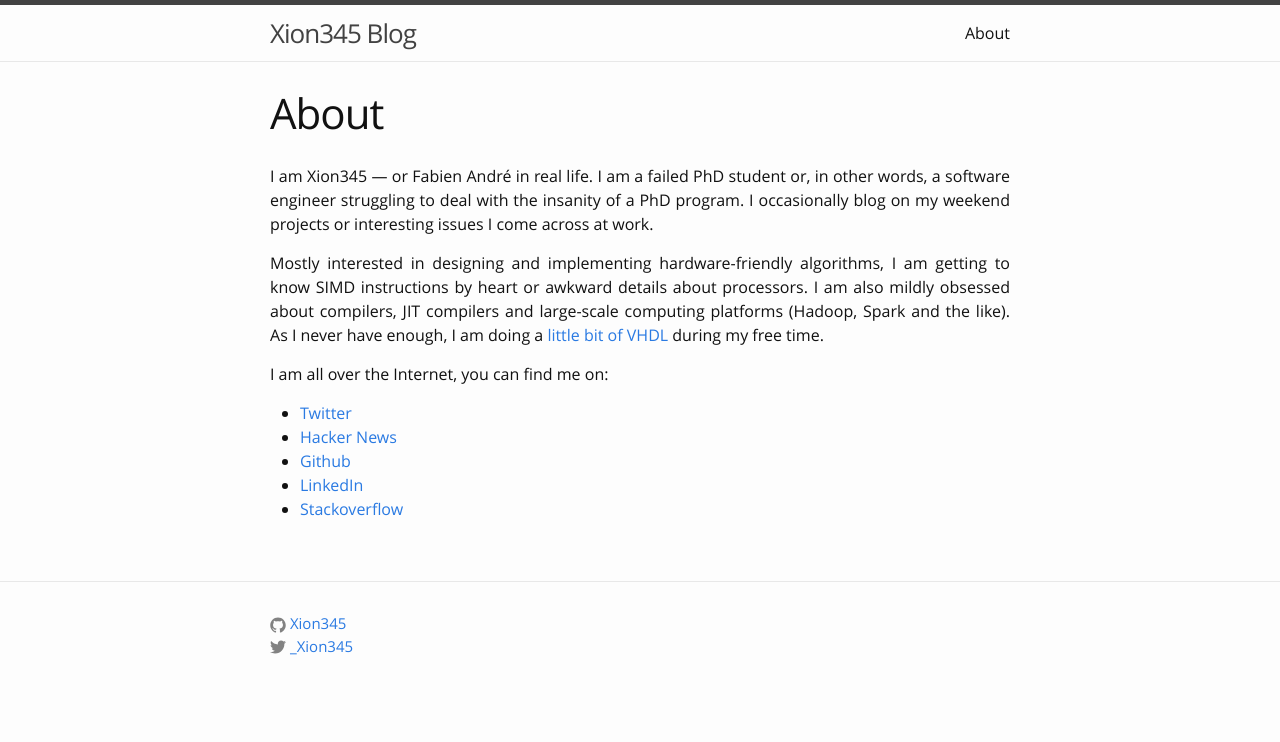
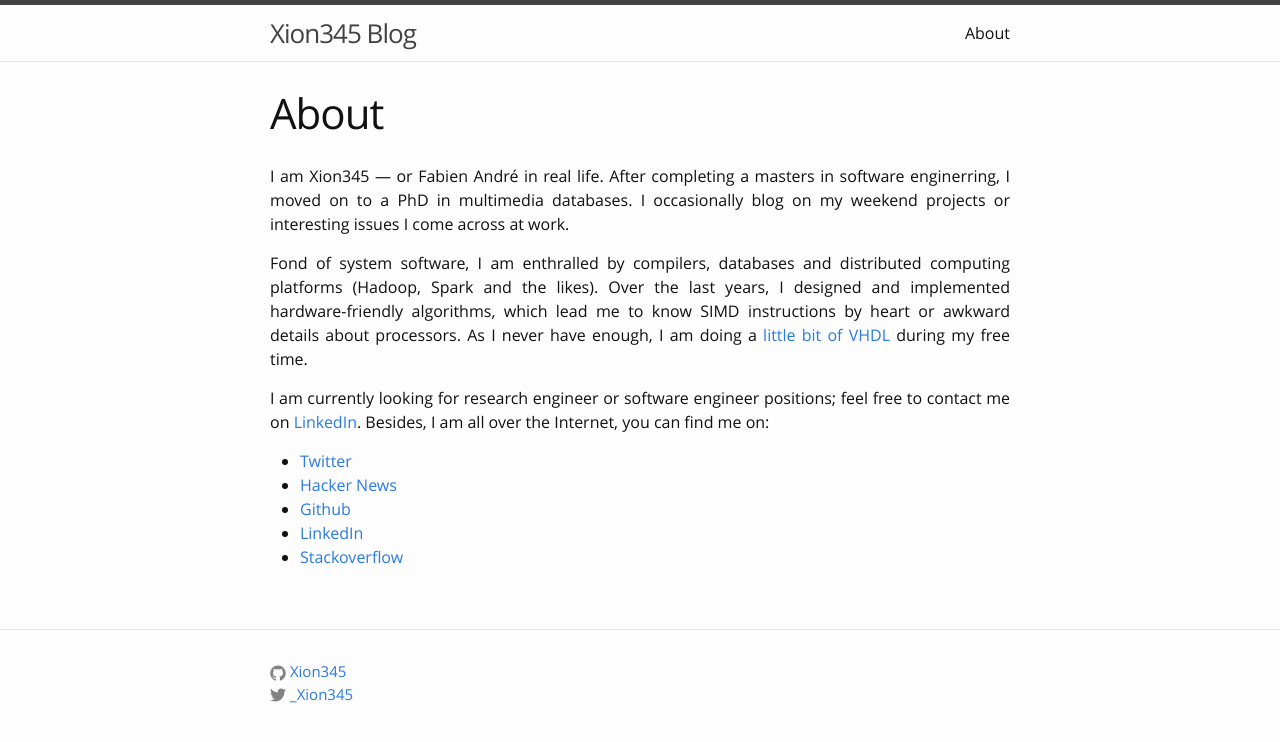
Before and after one commit to Xion345/xion345.github.io, a Jekyll site: the page built from about.md, in a window 1280 px wide. Shown: the top 742 px of the page. Built offline with Jekyll 4.4.1, drawn with Linux system fonts in a browser that asks for light colours.

Commit message:
Update About page

```diff
--- a/about.md
+++ b/about.md
@@ -3,22 +3,14 @@ layout: page
 title: About
 permalink: /about/
 ---
+I am Xion345 — or Fabien André in real life. After completing a masters in software enginerring, I moved on to a PhD in multimedia databases. I occasionally blog on my weekend projects or interesting issues I come across at work.
 
-I am Xion345 — or Fabien André in real life. I am a failed
-PhD student or, in other words, a software engineer struggling to deal with the
-insanity of a PhD program. I occasionally blog on my weekend projects or
-interesting issues I come across at work.
+Fond of system software, I am enthralled by compilers, databases and distributed computing platforms (Hadoop, Spark and the likes). Over the last years, I designed and implemented hardware-friendly algorithms, which lead me to know SIMD instructions by heart or awkward details about processors. As I never have enough, I am doing a [little bit of VHDL](https://github.com/Xion345/fpga-projects) during my free time.
 
-Mostly interested in designing and implementing hardware-friendly algorithms, I
-am getting to know SIMD instructions by heart or awkward details about processors.
-I am also mildly obsessed about compilers, JIT compilers and large-scale computing
-platforms (Hadoop, Spark and the like). As I never have enough, I am doing a
-[little bit of VHDL](https://github.com/Xion345/fpga-projects) during my free time.
-
-I am all over the Internet, you can find me on:
+I am currently looking for research engineer or software engineer positions; feel free to contact me on [LinkedIn](https://www.linkedin.com/in/fabienandre90). Besides, I am all over the Internet, you can find me on:
 
 - [Twitter](https://twitter.com/_Xion345)
 - [Hacker News](https://news.ycombinator.com/threads?id=Xion345)
 - [Github](https://github.com/Xion345)
-- [LinkedIn](https://github.com/Xion345)
+- [LinkedIn](https://www.linkedin.com/in/fabienandre90)
 - [Stackoverflow](http://stackoverflow.com/users/955170/xion345)
```
